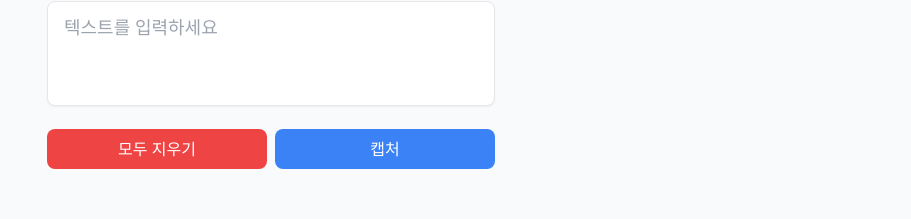
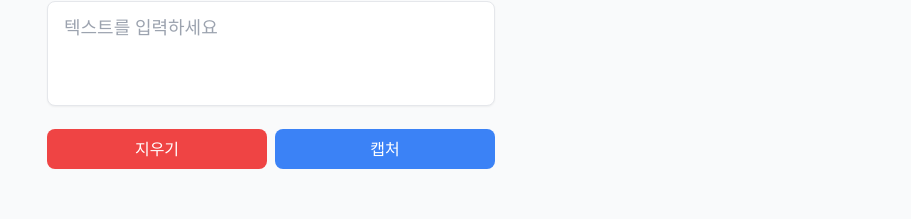
Before and after one commit to yumenohosi/asterum-input, a Next.js app: page / in a window 1280 px wide. Shown: the part 219-438 px from the top of the page, without its empty margins (369-1280 px from the left). Built offline with nearby package versions, Linux system fonts and the light colour scheme; a web font is replaced by a local one.

Commit message:
update typo

```diff
--- a/src/app/page.tsx
+++ b/src/app/page.tsx
@@ -243,7 +243,7 @@ export default function InputPage() {
                   useCustomFont ? 'font-custom' : 'font-sans'
                 }`}
               >
-                {useCustomFont ? 'ㅁㅗㄷㅜ ㅈㅣㅇㅜㄱㅣ' : '모두 지우기'}
+                {useCustomFont ? 'ㅈㅣㅇㅜㄱㅣ' : '지우기'}
               </button>
               <button
                 onClick={handleCapture}
```
